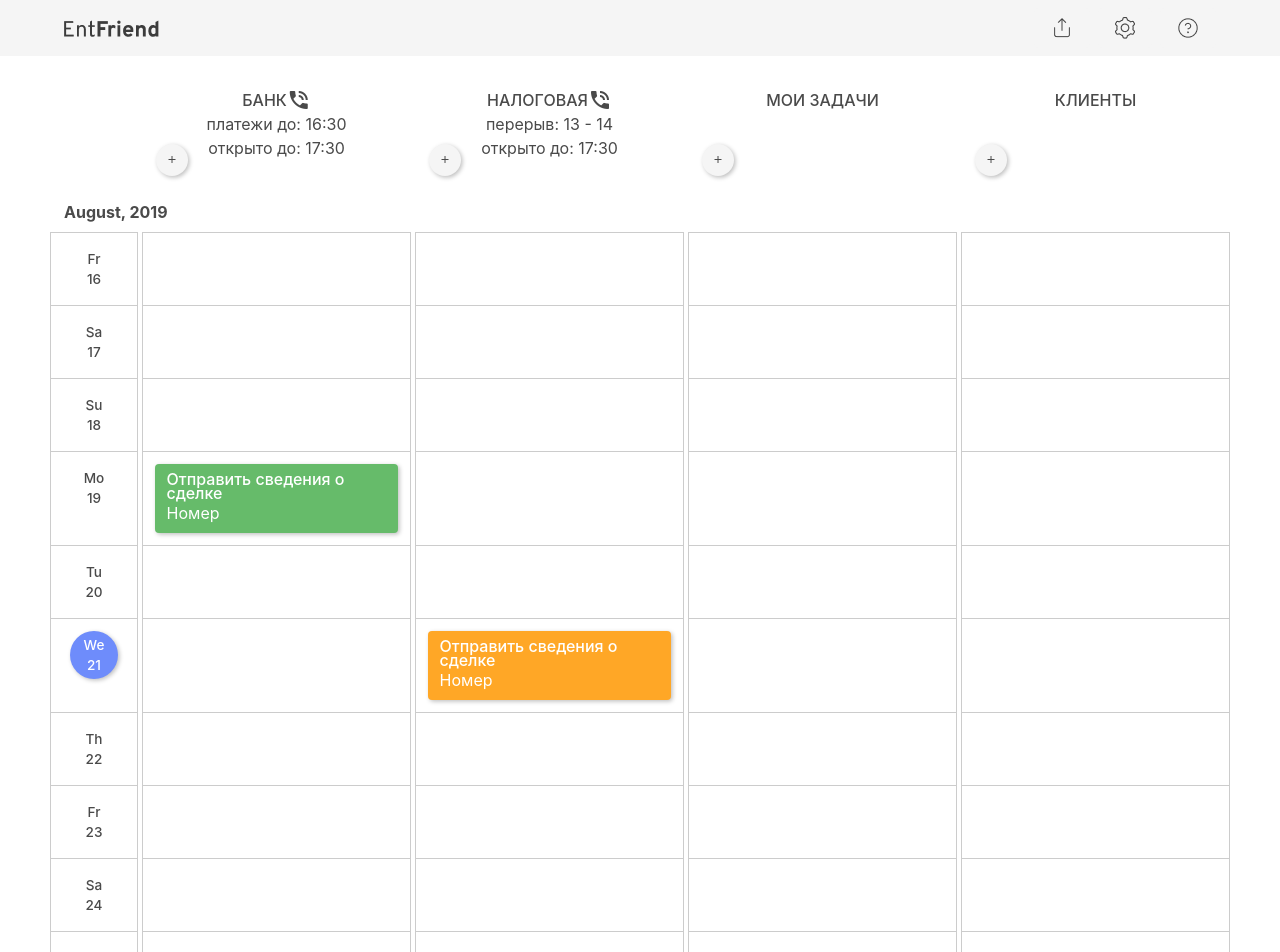
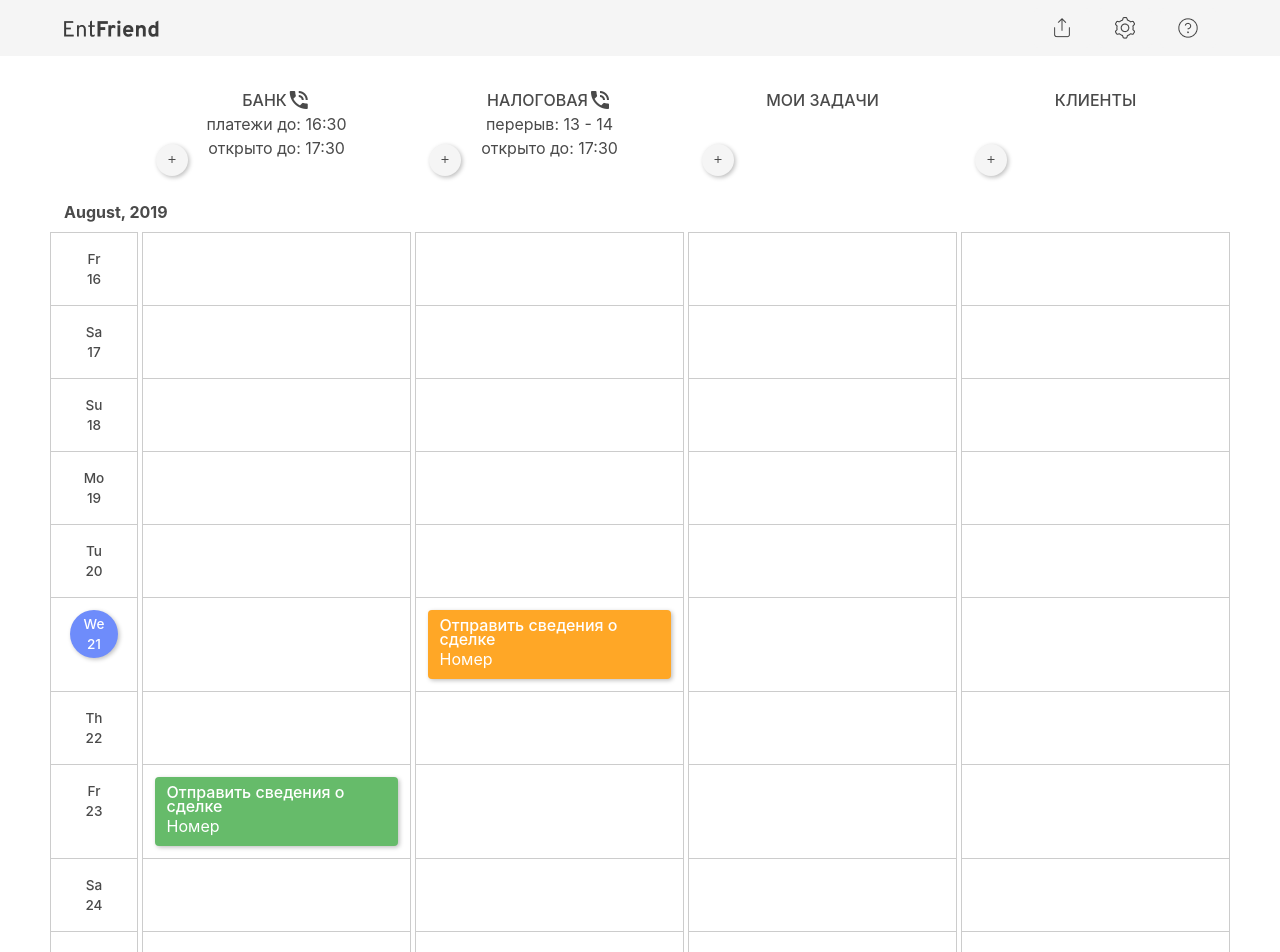
Before and after one commit to meylisday/vue-test, a Vue app: page /notifications in a window 1280 px wide. Shown: the top 952 px of the page. Built offline with nearby package versions, Linux system fonts and the light colour scheme.

Commit message:
Refactoring and comment added

```diff
--- a/src/components/calendar-templates/headerBank.vue
+++ b/src/components/calendar-templates/headerBank.vue
@@ -28,7 +28,7 @@ export default {
       type: Object
     },
     add: {
-      default: () => {},
+      default: () => {}, //arrow function
       required: false,
       type: Function
     }
--- a/src/views/notifications.vue
+++ b/src/views/notifications.vue
@@ -7,10 +7,14 @@
       :headers="headers"
       :locale="locale"
     >
+      <!-- custom event and kebab-case with init custom event -->
+
       <!-- Dynamic Header Template -->
       <template v-slot:header="{ header }">
         <component :is="header.displayAs" :data="header" :add="addEvent" />
       </template>
+      <!-- slots -->
+
       <!-- Dynamic Notification Template -->
       <template v-slot:event="{ event }">
         <calendar-event :event="event" :color="getColor(headers, event)" @click.native="viewEvent($event, event)" />
@@ -78,7 +82,7 @@ export default {
           id: '1'
         },
         {
-          date: '08/19/2019',
+          date: '08/23/2019',
           type: 'bank',
           label: 'Отправить сведения о сделке',
           number: 'Номер',
@@ -88,9 +92,7 @@ export default {
     }
   },
   methods: {
-    loadMore: function(...params) {
-      console.log(params)
-    },
+    loadMore: (...params) => console.log(params), //spread operator
     getColor: (headers, { type }) => get(find(headers, { type }), 'color', '#ccc'),
     addEvent: (...params) => console.log(params),
     viewEvent: (...params) => console.log(params)
```
Also changed, not shown: src/components/calendar-templates/headerTasks.vue (line endings or trailing spaces).
